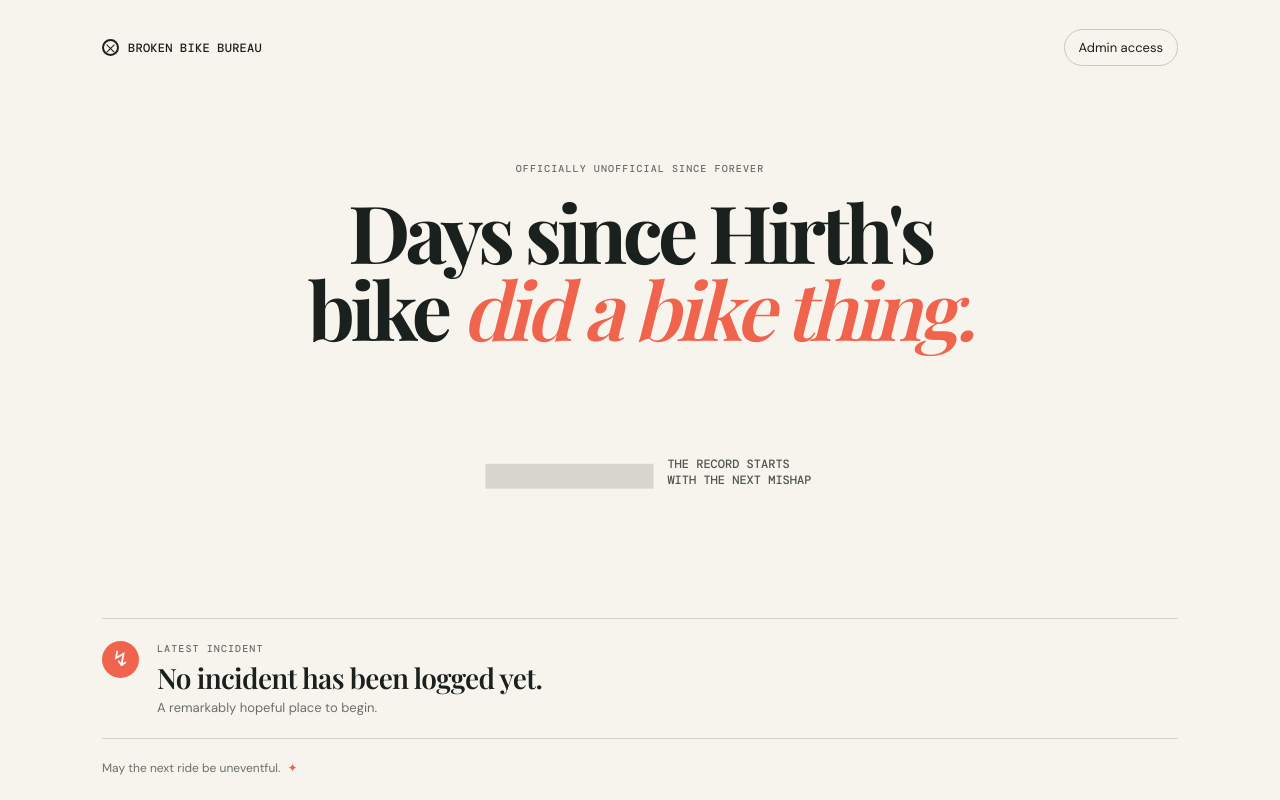
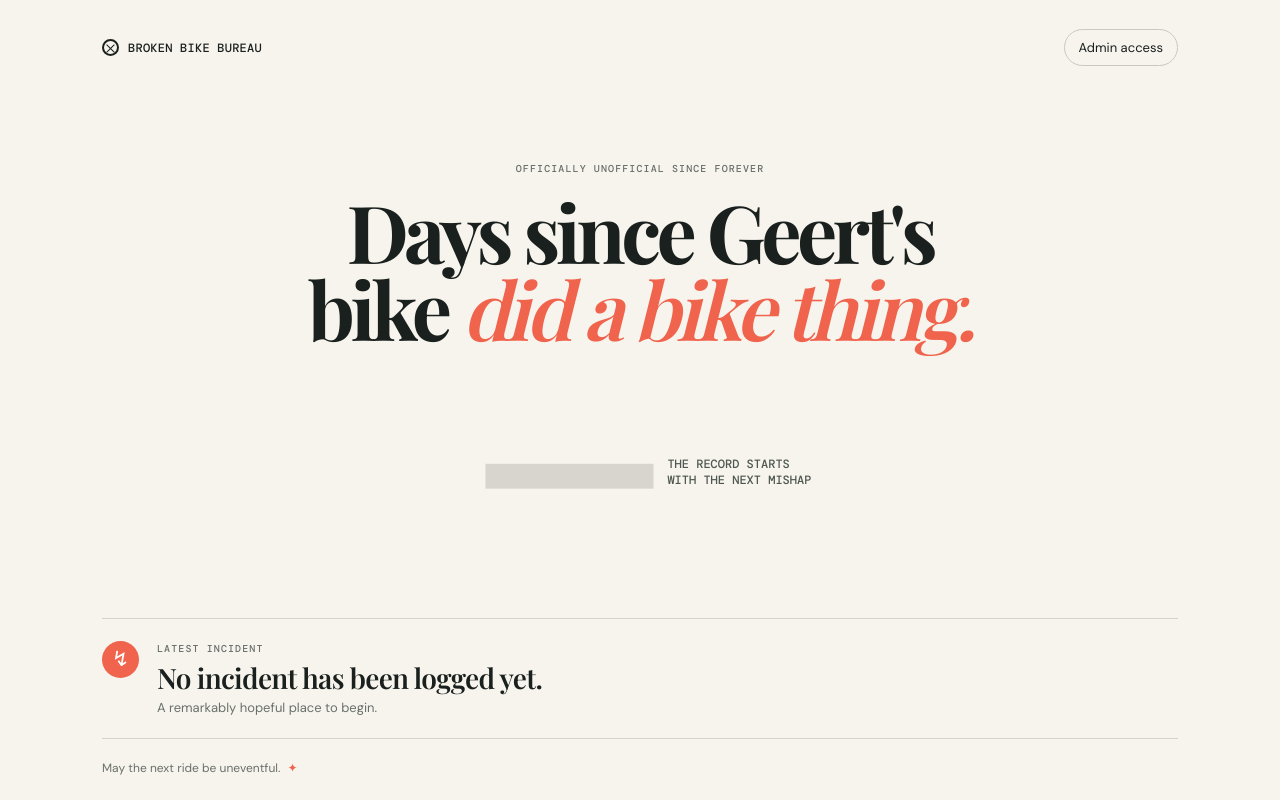
Before and after one commit to SBolivarLoL/broken-bike, a Next.js app: page / in a window 1280 px wide. Built offline with nearby package versions, Linux system fonts and the light colour scheme; no server answers; a web font is replaced by a local one.

Commit message:
Rename counter for Geert

```diff
--- a/app/layout.tsx
+++ b/app/layout.tsx
@@ -2,8 +2,8 @@ import type { Metadata } from "next";
 import "./globals.css";
 
 export const metadata: Metadata = {
-  title: "Hirth's Broken Bike",
-  description: "The official counter for Hirth's bike misfortunes.",
+  title: "Geert's Broken Bike",
+  description: "The official counter for Geert's bike misfortunes.",
 };
 
 export default function RootLayout({ children }: Readonly<{ children: React.ReactNode }>) {
--- a/app/page.tsx
+++ b/app/page.tsx
@@ -27,7 +27,7 @@ export default async function Home() {
 
       <section className="hero" aria-labelledby="page-title">
         <p className="eyebrow">Officially unofficial since forever</p>
-        <h1 id="page-title">Days since Hirth&apos;s bike <em>did a bike thing.</em></h1>
+        <h1 id="page-title">Days since Geert&apos;s bike <em>did a bike thing.</em></h1>
 
         {record ? (
           <div className="counter" aria-label={`${record.daysBroken} days`}>
```
Also changed, not shown: 1 other file (tests, documents, lock files or other folders).
